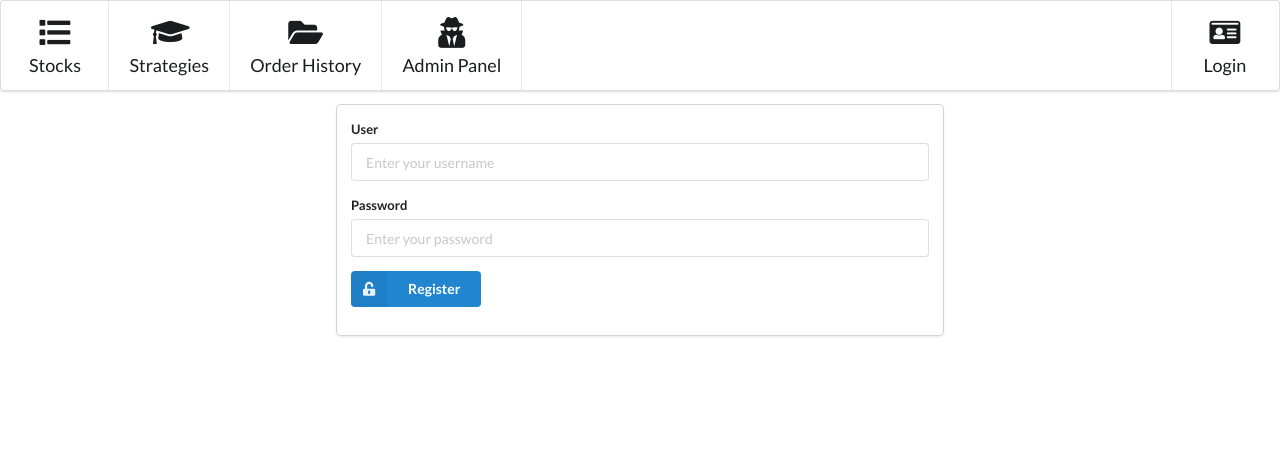
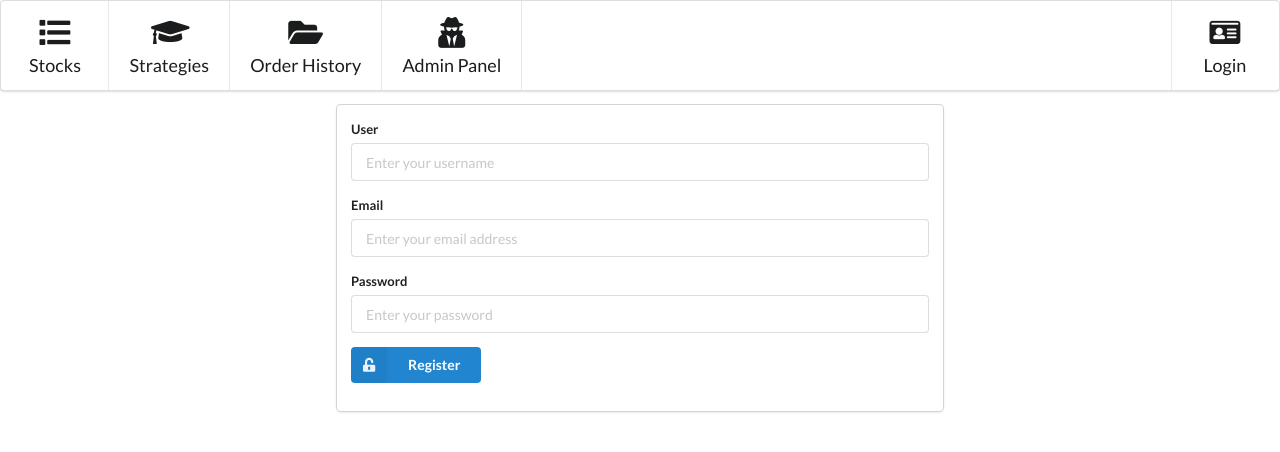
Before and after one commit to 3threes3/get-rich-or-try-again, a FastAPI app: page /register in a window 1280 px wide. Shown: the top 452 px of the page. Run offline with FastAPI, Linux system fonts and the light colour scheme.

Commit message:
last touches

```diff
--- a/create_db.py
+++ b/create_db.py
@@ -8,6 +8,7 @@ cursor.execute("""
     CREATE TABLE IF NOT EXISTS users (
         id INTEGER PRIMARY KEY,
         username TEXT NOT NULL UNIQUE,
+        email TEXT NOT NULL UNIQUE,
         password TEXT NOT NULL,
         admin BOOLEAN DEFAULT 0 NOT NULL
     )
--- a/main.py
+++ b/main.py
@@ -3,6 +3,7 @@ import sqlite3, config
 from opening_range_breakout import place_opening_range_breakout_orders
 from opening_range_breakdown import place_opening_range_breakdown_orders
 from delete_user import delete_user
+from make_admin import make_admin
 import smtplib, ssl
 import alpaca_trade_api as tradeapi
 from fastapi import FastAPI, Request, Form
@@ -280,8 +281,26 @@ def user_entry(request: Request, username: str = Form(...), password: str = Form
     users = cursor.fetchone()
 
     if users [0] == 0:
-        return templates.TemplateResponse("sign_in.html", {"request": request, "failure": "We couldn't find a username like that"})
+
+        cursor.execute("""
+            SELECT count(*)
+            FROM users
+            WHERE email = ?
+        """, (username,))
+
+        users = cursor.fetchone()
+
+        if users [0] == 0:
+            return templates.TemplateResponse("sign_in.html", {"request": request, "failure": "We couldn't find a username/email like that"})
+        else:
+            using_email = True
+            cursor.execute("""
+                SELECT password
+                FROM users
+                WHERE email = ?
+            """, (username,))
     else:
+        using_email = False
         cursor.execute("""
             SELECT password
             FROM users
@@ -297,7 +316,20 @@ def user_entry(request: Request, username: str = Form(...), password: str = Form
     actual_string = actual_string_bytes.decode("ascii")
 
     if str(actual_string) == str(password):
-        config.USERNAME = username
+        if using_email:
+            cursor.execute("""
+                    SELECT username
+                    FROM users
+                    WHERE email = ?
+                """, (username,))
+        else:
+            cursor.execute("""
+                    SELECT username
+                    FROM users
+                    WHERE username = ?
+                """, (username,))
+
+        config.USERNAME = cursor.fetchone()[0]
         return RedirectResponse(url=f"/", status_code=303)
 
     return templates.TemplateResponse("sign_in.html", {"request": request, "failure": "Username and password do not match our records"})
@@ -307,14 +339,14 @@ def register(request: Request):
     return templates.TemplateResponse("register.html", {"request": request})
 
 @app.post("/new_user")
-def register(request: Request, username: str = Form(...), password: str = Form(...)):
+def register(request: Request, username: str = Form(...), email: str = Form(...), password: str = Form(...)):
     connection = sqlite3.connect(config.DB_FILE)
     connection.row_factory = sqlite3.Row
 
     cursor = connection.cursor()
 
     cursor.execute("""
-        SELECT username
+        SELECT username, email
         FROM users
     """)
 
@@ -324,16 +356,25 @@ def register(request: Request, username: str = Form(...), password: str = Form(.
     for user in users:
         usernames.append(user[0])
 
+    print(usernames)
+
     if username in usernames:
         return templates.TemplateResponse("register.html", {"request": request, "failure": "Username already exists"})
+
+    emails = []
+    for user in users:
+        emails.append(user[1])
+
+    if email in emails:
+        return templates.TemplateResponse("register.html", {"request": request, "failure": "Email already in use"})
 
     password_bytes = password.encode("ascii")
     base64_bytes = base64.b64encode(password_bytes)
     base64_string = base64_bytes.decode("ascii")
 
     cursor.execute("""
-        INSERT INTO users (username, password) VALUES (?, ?)
-    """, (username, base64_string))
+        INSERT INTO users (username, email, password) VALUES (?, ?, ?)
+    """, (username, email, base64_string))
 
     connection.commit()
 
@@ -400,6 +441,11 @@ def delete(request: Request, user_id):
     delete_user(user_id)
     return RedirectResponse(url="/admin", status_code=303)
 
+@app.get("/make_admin/{user_id}")
+def delete(request: Request, user_id):
+    make_admin(user_id)
+    return RedirectResponse(url="/admin", status_code=303)
+
 @app.get("/profile/{username}")
 def strategy(request: Request, username):
 
@@ -408,10 +454,22 @@ def strategy(request: Request, username):
     if username == "":
         return templates.TemplateResponse("sign_in.html", {"request": request, "failure": "You need to be logged in for that."})
 
-    return templates.TemplateResponse("user_profile.html", {"request": request, "username": username})
+    connection = sqlite3.connect(config.DB_FILE)
+    connection.row_factory = sqlite3.Row
+    cursor = connection.cursor()
+
+    cursor.execute("""
+            SELECT email
+            FROM users
+            WHERE username = ?
+        """, (username,))
+
+    email = cursor.fetchone()[0]
+
+    return templates.TemplateResponse("user_profile.html", {"request": request, "username": username, "email": email})
 
 @app.post("/user_change")
-def user_entry(request: Request, username: str = Form(...), current_password: str = Form(...), new_password: Optional[str] = Form(None)):
+def user_entry(request: Request, username: str = Form(...), email: Optional[str] = Form(...), current_password: str = Form(...), new_password: Optional[str] = Form(None)):
 
 
     connection = sqlite3.connect(config.DB_FILE)
@@ -434,6 +492,32 @@ def user_entry(request: Request, username: str = Form(...), current_password: st
     actual_string = actual_string_bytes.decode("ascii")
 
     if current_password == actual_string:
+
+        cursor.execute("""
+            SELECT email
+            FROM users
+            WHERE username = ?
+        """, (username,))
+
+        current_email = cursor.fetchone()[0]
+
+        if current_email != email:
+            cursor.execute("""
+                SELECT count(*)
+                FROM users
+                WHERE email = ?
+            """, (email,))
+
+            users = cursor.fetchone()
+
+            if users [0] != 0:
+                return templates.TemplateResponse("user_profile.html", {"request": request, "username": username, "failure": "Email already in use"})
+            else:
+                cursor.execute("""
+                    UPDATE users
+                    SET email = ?
+                    WHERE username = ?
+                """, (email, config.USERNAME))
 
         if username != config.USERNAME:
 
--- a/templates/admin.html
+++ b/templates/admin.html
@@ -22,7 +22,7 @@
             <tr>
                 <td>{{ user.id }}</td>
                 <td>{{ user.username }}</td>
-                <td>{% if user.admin %} Yes {% else %} No {% endif %}</td>
+                <td>{% if user.admin %} Yes {% else %} <a href="/make_admin/{{ user.id }}">Make admin</a> {% endif %}</td>
                 {% if not user.username == username %}
                     <td><a href="/delete_user/{{ user.id }}">Delete user</a></td>
                 {% else %}
--- a/templates/register.html
+++ b/templates/register.html
@@ -24,6 +24,10 @@
               <input type="text" name="username" placeholder="Enter your username" required/>
               </div>
               <div class="field">
+                <label>Email</label>
+              <input type="email" name="email" placeholder="Enter your email address" required/>
+              </div>
+              <div class="field">
                 <label>Password</label>
               <input type="password" name="password" placeholder="Enter your password" pattern="(?=.*\d)(?=.*[a-z])(?=.*[A-Z]).{8,}" title="Must contain at least one number and one uppercase and lowercase letter, and at least 8 or more characters" required/>
               </div>
--- a/templates/sign_in.html
+++ b/templates/sign_in.html
@@ -36,7 +36,7 @@
           <div class="content">
             <form class="ui form" method="post" action="/user_entry">
               <div class="field">
-                <label>User</label>
+                <label>User/Email</label>
               <input type="text" name="username" placeholder="Enter your username" required/>
               </div>
               <div class="field">
```
Also changed, not shown: make_admin.py (added, +18 -0 lines), opening_range_breakdown.py (+18 -4 lines), opening_range_breakout.py (+19 -4 lines), templates/user_profile.html (+12 -0 lines).
